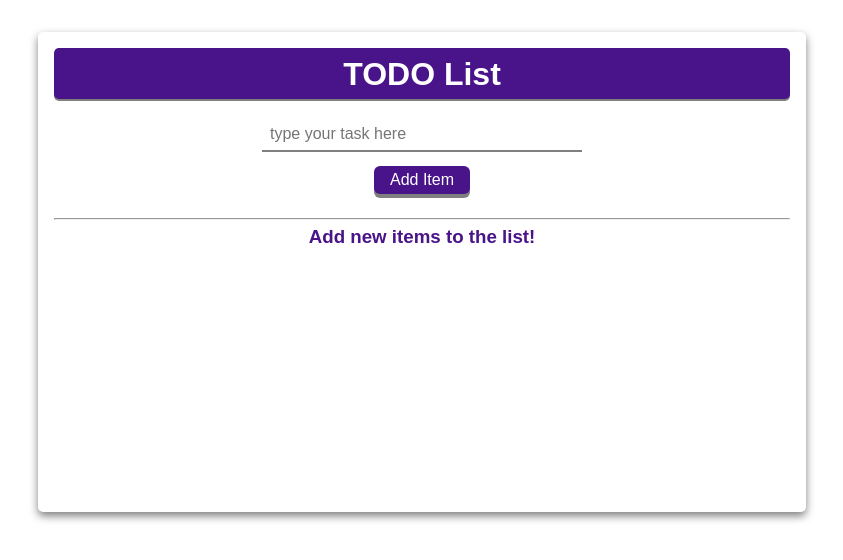
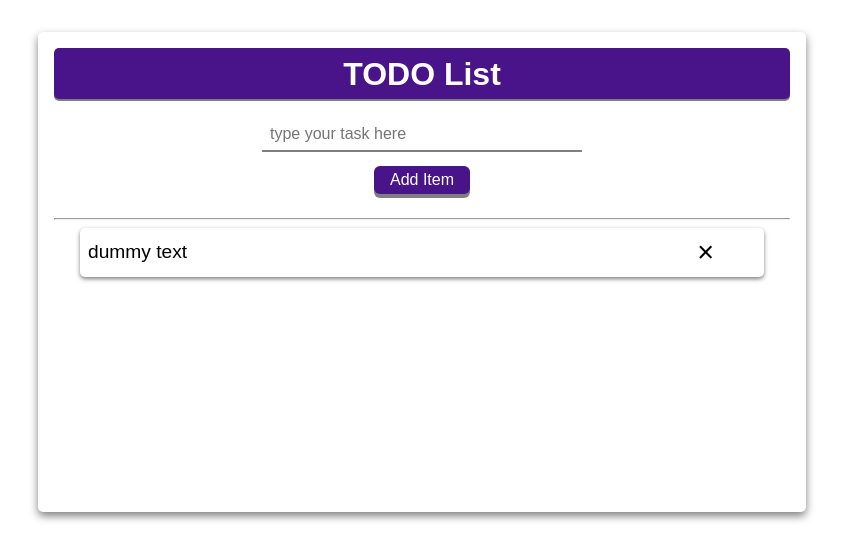
Before and after one commit to tonmoysarker/todo-list-with-vuejs, a Vue app: page / in a window 1280 px wide. Shown: the top 560 px of the page, without its empty margins (218-1061 px from the left). Built offline with nearby package versions, Linux system fonts and the light colour scheme.

Commit message:
turned the todos into a array of object, makes more sense

```diff
--- a/src/App.vue
+++ b/src/App.vue
@@ -28,7 +28,8 @@ export default {
     },
     data() {
         return {
-            todos: [],
+            todoId: 0,
+            todos: [{ id: 1, text: "dummy text", isCompleted: false }],
             filterText: "",
         };
     },
@@ -38,22 +39,28 @@ export default {
                 return this.todos;
             } else {
                 return this.todos.filter((todo) =>
-                    todo.toLowerCase().includes(this.filterText.toLowerCase())
+                    todo.text
+                        .toLowerCase()
+                        .includes(this.filterText.toLowerCase())
                 );
             }
         },
     },
     methods: {
-        addTodo(todoItem) {
-            this.todos.push(todoItem);
+        addTodo(todoText) {
+            const todo = {
+                id: this.todoId++,
+                text: todoText,
+                isCompleted: false,
+            };
+            this.todos.unshift(todo);
             this.filterText = "";
         },
-        removeTodo(todoItem) {
-            this.todos = this.todos.filter((todo) => todo !== todoItem);
+        removeTodo(todoId) {
+            this.todos = this.todos.filter((todo) => todo.id !== todoId);
         },
         filterTodo(filterItem) {
             this.filterText = filterItem;
-            console.log(!this.filterText)
         },
     },
 };
--- a/src/components/TodoList.vue
+++ b/src/components/TodoList.vue
@@ -3,7 +3,7 @@
         <ul v-auto-animate>
             <todo-list-item
                 v-for="todo in todos"
-                :key="todo"
+                :key="todo.id"
                 :received-todo="todo"
             ></todo-list-item>
         </ul>
@@ -30,7 +30,7 @@ export default {
 
 <style scoped>
 section ul {
-    height: 17rem;
+    max-height: 17rem;
     list-style-type: none;
     padding: 0.5rem;
     display: flex;
@@ -38,7 +38,6 @@ section ul {
     gap: 0.7rem;
     align-items: center;
     justify-content: center;
-    overflow: hidden;
     overflow-y: auto;
 }
 </style>
--- a/src/components/TodoListItem.vue
+++ b/src/components/TodoListItem.vue
@@ -1,7 +1,9 @@
 <template>
     <li>
-        <p>{{ receivedTodo }}</p>
-        <span @click="removeTodo(receivedTodo)">&times;</span>
+        <p :class="{ completed: receivedTodo.isCompleted }">
+            {{ receivedTodo.text }}
+        </p>
+        <span @click="removeTodo(receivedTodo.id)">&times;</span>
     </li>
 </template>
 
@@ -10,7 +12,7 @@ export default {
     inject: ["removeTodo"],
     props: {
         receivedTodo: {
-            type: String,
+            type: Object,
             required: true,
         },
     },
@@ -35,6 +37,10 @@ li p {
     display: inline-block;
     width: 90%;
 }
+
+li p.completed {
+    text-decoration: line-through;
+}
 li span {
     display: inline-block;
     font-size: 1.8rem;
```
